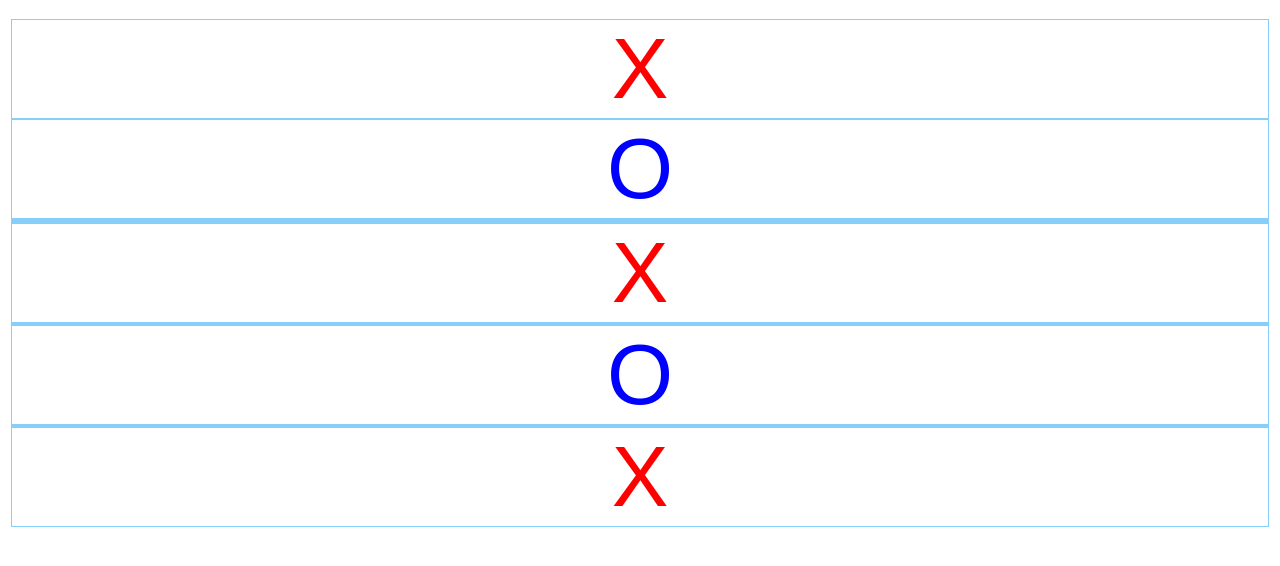
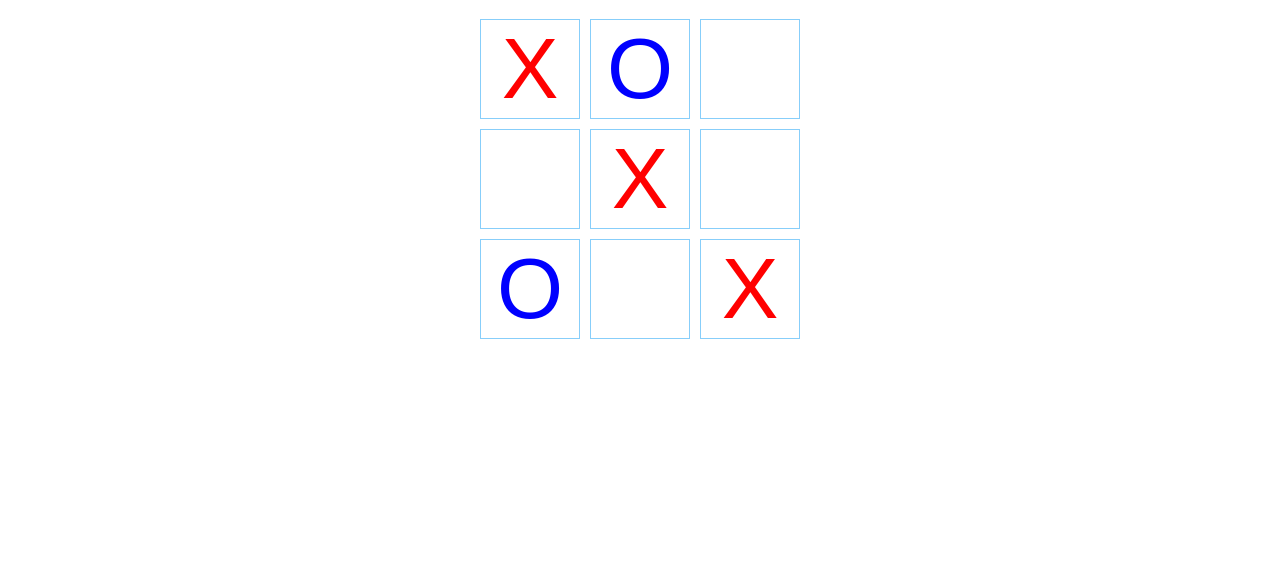
Before and after one commit to tanishqjain/frontend-fundamentals-assignments, a plain HTML site: page Assignment6_Adv_CSS/Assignments/Dheeraj_assignments/Tic-tac-toe game with grid layout/tic-tac-toe.html in a window 1280 px wide. Shown: the part 62-628 px from the top of the page. Drawn offline with Linux system fonts and the light colour scheme.

Commit message:
Edit to tictaoe lab finished the css

```diff
--- a/Assignment6_Adv_CSS/Assignments/Tic-tac-toe game with grid layout/styles.css
+++ b/Assignment6_Adv_CSS/Assignments/Dheeraj_assignments/Tic-tac-toe game with grid layout/styles.css
@@ -14,9 +14,11 @@ body {
  #board {
    font: 85px arial, sans-serif;
    margin: 3px;
-
-   /* Your solution goes here */
-
+   display: grid;
+   grid-template-columns: repeat(3, 100px);
+   grid-template-rows: repeat(3, 100px);
+   grid-gap: 10px;
+   justify-content: center;
  }
 
  #board > div {
```
Also changed, not shown: Assignment6_Adv_CSS/Assignments/Dheeraj_assignments/Tic-tac-toe game with grid layout/tic-tac-toe.html (renamed from Assignment6_Adv_CSS/Assignments/Tic-tac-toe game with grid layout/tic-tac-toe.html), 2 other files. Lines whose indentation alone changed are shown as unchanged.
